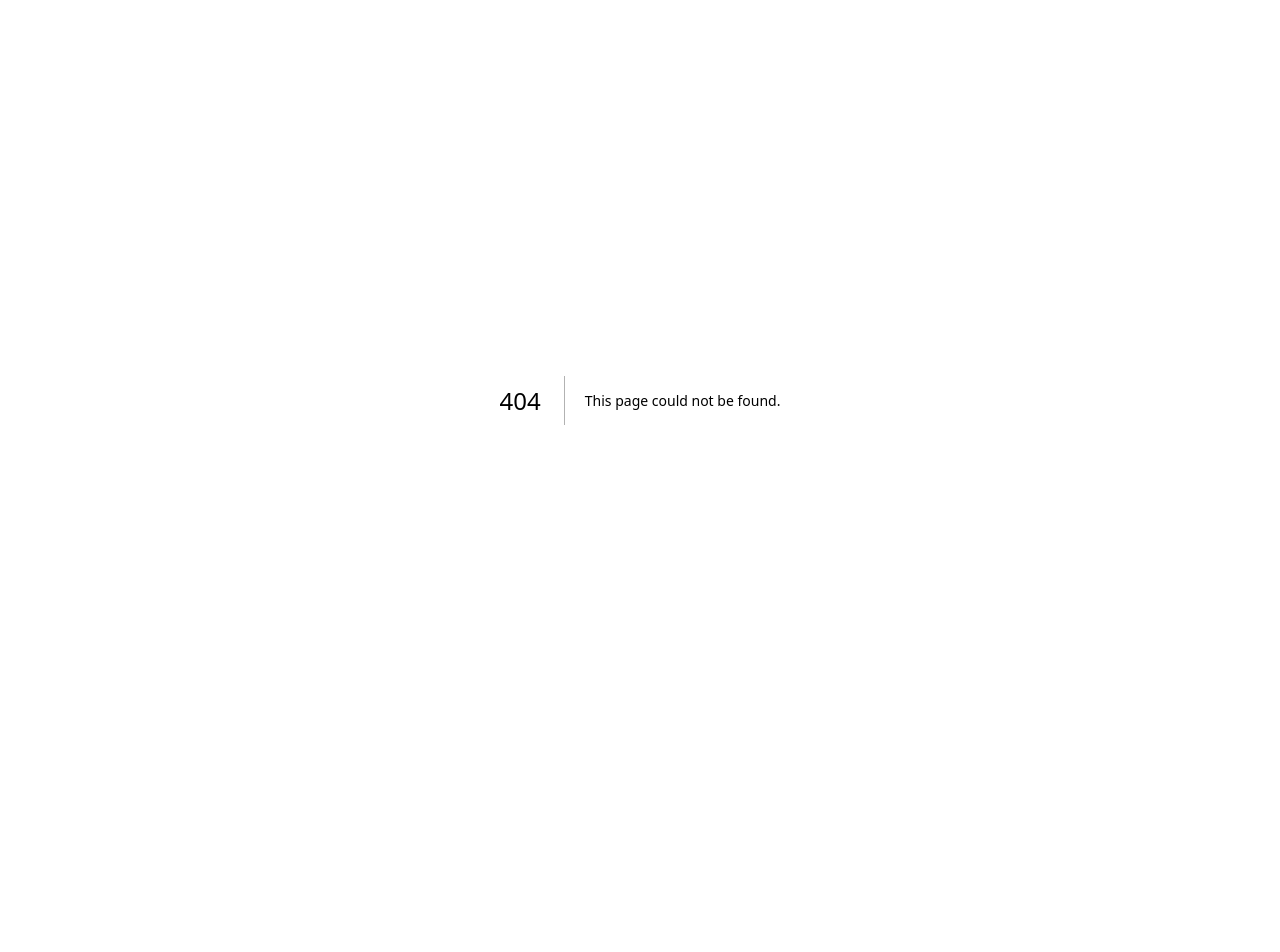
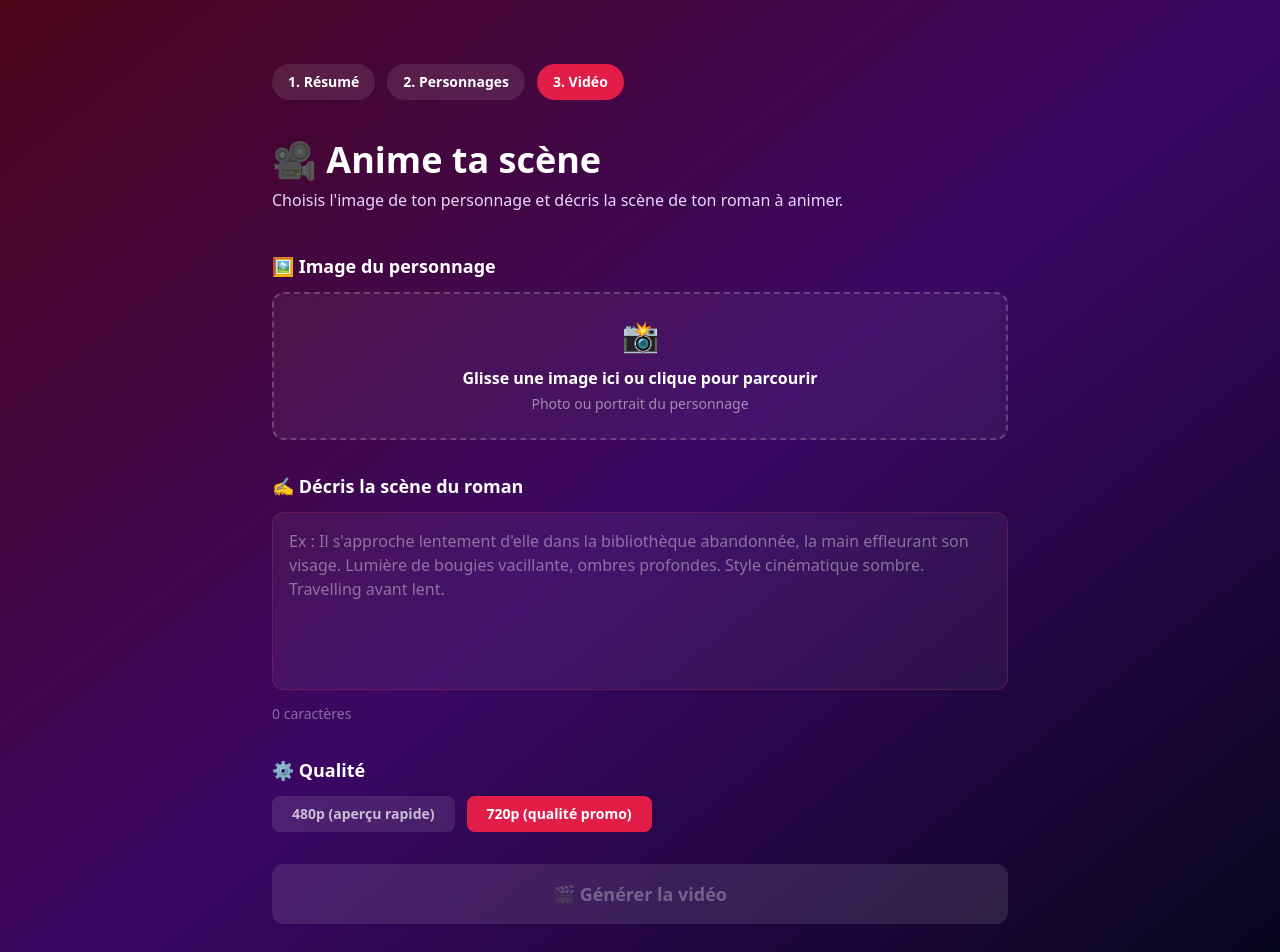
Before and after one commit to picxsee/dark-romance-promo, a Next.js app: page /video in a window 1280 px wide. Before the commit this address had no page. Shown: the top 952 px of the page. Before the commit the page ends 800 px from the top, so only its background shows below. Built offline with nearby package versions, Linux system fonts and the light colour scheme.

Commit message:
Add video generation page with Seedance 2.5 (fal.ai)

```diff
--- /dev/null
+++ b/app/video/page.tsx
@@ -0,0 +1,217 @@
+'use client';
+
+import { useState, useRef } from 'react';
+import Link from 'next/link';
+
+export default function VideoPage() {
+  const [imageFile, setImageFile] = useState<File | null>(null);
+  const [imagePreview, setImagePreview] = useState<string | null>(null);
+  const [scenePrompt, setScenePrompt] = useState('');
+  const [resolution, setResolution] = useState<'480p' | '720p'>('720p');
+  const [loading, setLoading] = useState(false);
+  const [error, setError] = useState<string | null>(null);
+  const [videoUrl, setVideoUrl] = useState<string | null>(null);
+  const fileInputRef = useRef<HTMLInputElement>(null);
+
+  const handleImage = (file: File) => {
+    setImageFile(file);
+    setImagePreview(URL.createObjectURL(file));
+    setVideoUrl(null);
+    setError(null);
+  };
+
+  const handleFileInput = (e: React.ChangeEvent<HTMLInputElement>) => {
+    const file = e.target.files?.[0];
+    if (file) handleImage(file);
+  };
+
+  const handleDrop = (e: React.DragEvent) => {
+    e.preventDefault();
+    const file = e.dataTransfer.files?.[0];
+    if (file) handleImage(file);
+  };
+
+  const uploadImage = async (file: File): Promise<string> => {
+    const formData = new FormData();
+    formData.append('file', file);
+    const res = await fetch('/api/upload-image', {
+      method: 'POST',
+      body: formData,
+    });
+    if (!res.ok) throw new Error('Upload image échoué');
+    const data = await res.json();
+    return data.url as string;
+  };
+
+  const handleGenerate = async () => {
+    if (!imageFile || !scenePrompt.trim()) return;
+    setLoading(true);
+    setError(null);
+    setVideoUrl(null);
+    try {
+      const imageUrl = await uploadImage(imageFile);
+
+      const res = await fetch('/api/generate-video', {
+        method: 'POST',
+        headers: { 'Content-Type': 'application/json' },
+        body: JSON.stringify({
+          imageUrl,
+          scenePrompt,
+          resolution,
+          duration: 'auto',
+        }),
+      });
+
+      if (!res.ok) {
+        const data = await res.json().catch(() => null);
+        throw new Error(data?.error || 'Génération vidéo échouée');
+      }
+
+      const data = await res.json();
+      setVideoUrl(data.videoUrl);
+    } catch (err: any) {
+      setError(err.message || "Une erreur est survenue pendant la génération.");
+    } finally {
+      setLoading(false);
+    }
+  };
+
+  const canGenerate = imageFile !== null && scenePrompt.trim().length > 0 && !loading;
+
+  return (
+    <main className="min-h-screen bg-gradient-to-br from-rose-950 via-purple-950 to-slate-950 text-white">
+      <div className="container mx-auto px-4 py-16 max-w-3xl">
+        <nav className="flex gap-3 mb-10">
+          <Link
+            href="/generate"
+            className="px-4 py-2 rounded-full bg-white/10 hover:bg-white/20 text-sm font-semibold transition-colors"
+          >
+            1. Résumé
+          </Link>
+          <Link
+            href="/characters"
+            className="px-4 py-2 rounded-full bg-white/10 hover:bg-white/20 text-sm font-semibold transition-colors"
+          >
+            2. Personnages
+          </Link>
+          <span className="px-4 py-2 rounded-full bg-rose-600 text-sm font-semibold">
+            3. Vidéo
+          </span>
+        </nav>
+
+        <h1 className="text-4xl font-bold mb-2">🎥 Anime ta scène</h1>
+        <p className="text-purple-200 mb-10">
+          Choisis l'image de ton personnage et décris la scène de ton roman à animer.
+        </p>
+
+        <div className="mb-8">
+          <label className="block text-lg font-semibold mb-3">
+            🖼️ Image du personnage
+          </label>
+          <div
+            onDragOver={(e) => e.preventDefault()}
+            onDrop={handleDrop}
+            onClick={() => fileInputRef.current?.click()}
+            className="rounded-xl border-2 border-dashed border-white/20 hover:border-purple-500/50 bg-white/5 p-6 text-center cursor-pointer transition-colors"
+          >
+            <input
+              ref={fileInputRef}
+              type="file"
+              accept="image/*"
+              onChange={handleFileInput}
+              className="hidden"
+            />
+            {imagePreview ? (
+              <div className="flex flex-col items-center gap-3">
+                <img
+                  src={imagePreview}
+                  alt="Aperçu du personnage"
+                  className="max-h-64 rounded-lg object-contain"
+                />
+                <p className="text-sm text-white/50">Clique pour changer d'image</p>
+              </div>
+            ) : (
+              <div>
+                <p className="text-3xl mb-3">📸</p>
+                <p className="font-semibold">Glisse une image ici ou clique pour parcourir</p>
+                <p className="text-sm text-white/50 mt-1">Photo ou portrait du personnage</p>
+              </div>
+            )}
+          </div>
+        </div>
+
+        <div className="mb-8">
+          <label className="block text-lg font-semibold mb-3">
+            ✍️ Décris la scène du roman
+          </label>
+          <textarea
+            value={scenePrompt}
+            onChange={(e) => setScenePrompt(e.target.value)}
+            placeholder="Ex : Il s'approche lentement d'elle dans la bibliothèque abandonnée, la main effleurant son visage. Lumière de bougies vacillante, ombres profondes. Style cinématique sombre. Travelling avant lent."
+            rows={6}
+            className="w-full rounded-xl bg-white/5 backdrop-blur-sm border border-rose-500/20 focus:border-rose-500/60 outline-none p-4 text-white placeholder-white/40 resize-none transition-colors"
+          />
+          <p className="text-sm text-white/40 mt-2">{scenePrompt.length} caractères</p>
+        </div>
+
+        <div className="mb-8">
+          <label className="block text-lg font-semibold mb-3">⚙️ Qualité</label>
+          <div className="flex gap-3">
+            <button
+              onClick={() => setResolution('480p')}
+              className={`px-5 py-2 rounded-lg font-semibold text-sm transition-colors ${
+                resolution === '480p'
+                  ? 'bg-rose-600'
+                  : 'bg-white/10 hover:bg-white/20 text-white/70'
+              }`}
+            >
+              480p (aperçu rapide)
+            </button>
+            <button
+              onClick={() => setResolution('720p')}
+              className={`px-5 py-2 rounded-lg font-semibold text-sm transition-colors ${
+                resolution === '720p'
+                  ? 'bg-rose-600'
+                  : 'bg-white/10 hover:bg-white/20 text-white/70'
+              }`}
+            >
+              720p (qualité promo)
+            </button>
+          </div>
+        </div>
+
+        <button
+          onClick={handleGenerate}
+          disabled={!canGenerate}
+          className={`w-full py-4 rounded-xl font-bold text-lg transition-all mb-8 ${
+            canGenerate
+              ? 'bg-gradient-to-r from-rose-600 to-purple-600 hover:from-rose-500 hover:to-purple-500 cursor-pointer'
+              : 'bg-white/10 text-white/30 cursor-not-allowed'
+          }`}
+        >
+          {loading ? '🎬 Génération en cours (peut prendre 1 à 3 min)...' : '🎬 Générer la vidéo'}
+        </button>
+
+        {error && (
+          <div className="mb-8 rounded-xl border border-red-500/40 bg-red-500/5 p-4">
+            <p className="text-red-400 text-sm">{error}</p>
+          </div>
+        )}
+
+        {videoUrl && (
+          <div className="mb-8 rounded-xl border border-fuchsia-500/40 bg-fuchsia-500/5 p-6">
+            <h3 className="font-bold text-lg mb-4">✨ Ta vidéo est prête</h3>
+            <video src={videoUrl} controls className="w-full rounded-lg" />
+            <a
+              href={videoUrl}
+              download
+              className="inline-block mt-4 px-5 py-2 rounded-lg bg-green-600 hover:bg-green-500 font-semibold text-sm transition-colors"
+            >
+              ⬇️ Télécharger
+            </a>
+          </div>
+        )}
+      </div>
+    </main>
+  );
+}
```
